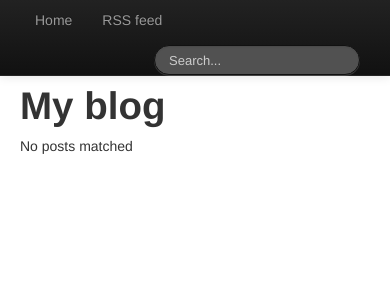
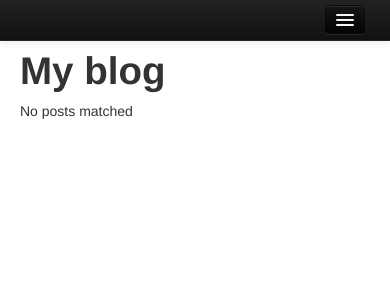
Before and after one commit to matthewbdaly/Djibouti, a Django app: page /1 in a window 390 px wide. Shown: the top 300 px of the page. Run offline with Django 3.2, Linux system fonts and the light colour scheme; data that the repository does not hold is empty; parts of the project's set-up code (start-up, migrations or seed data) failed here and were passed over; some libraries are stand-ins or nearby versions.

Commit message:
Responsive header in place

```diff
--- a/djibouti/templates/layout/base.html
+++ b/djibouti/templates/layout/base.html
@@ -21,6 +21,13 @@
             }(document, 'script', 'facebook-jssdk'));</script>
         <div class="navbar navbar-static-top navbar-inverse">
             <div class="navbar-inner">
+                <div class="container">
+                    <a class="btn btn-navbar" data-toggle="collapse" data-target=".nav-collapse">
+                        <span class="icon-bar"></span>
+                        <span class="icon-bar"></span>
+                        <span class="icon-bar"></span>
+                    </a>
+                    <div class="nav-collapse collapse">
                         <ul class="nav">
                             <li><a href="/">Home</a></li>
                             {% load flatpages %}
@@ -39,6 +46,8 @@
                         </ul>
                     </div>
                 </div>
+            </div>
+        </div>
 
 
         <div class="container">
```
Lines whose indentation alone changed are shown as unchanged.
